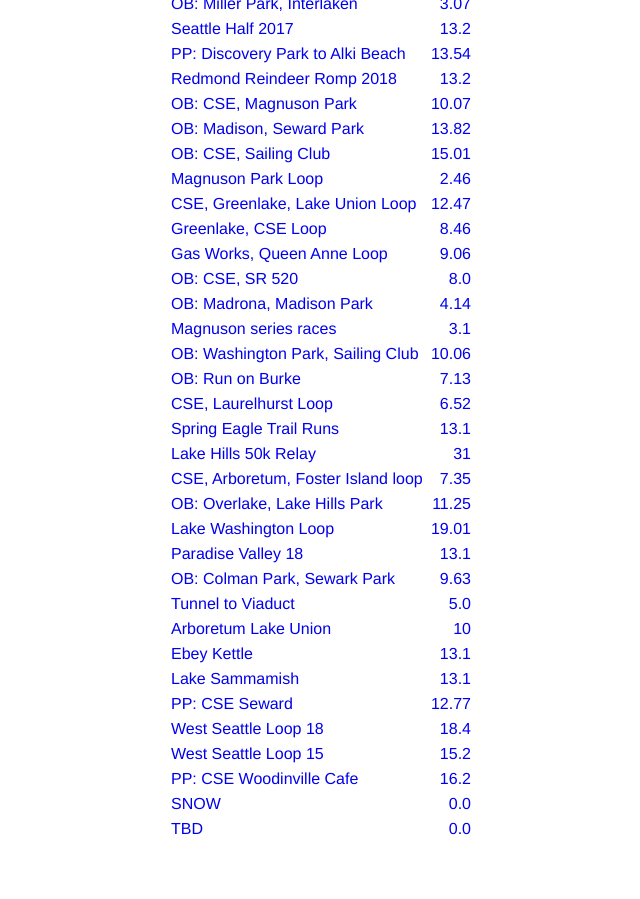
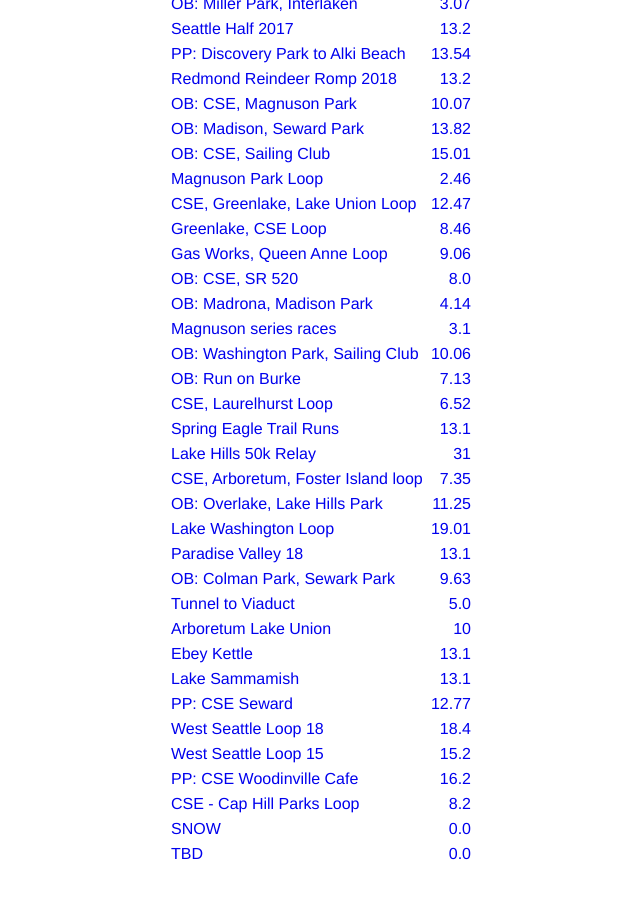
Before and after one commit to raceconditionrunning/raceconditionrunning.github.io, a Jekyll site: the page built from routes.html, in a window 1280 px wide and 900 px high, scrolled down 1109 px. Shown: the whole window, without its empty margins (164-804 px from the left). Built offline with Jekyll 4.4.1, drawn with Linux system fonts in a browser that asks for light colours; before the commit the page ends 1984 px from its top, so only the background shows below that.

Commit message:
add a version of ellis loop

```diff
--- a/_data/routes.yml
+++ b/_data/routes.yml
@@ -338,6 +338,11 @@ cse-woodinville-cafe:
   dist : 16.2
   map : "https://www.gmap-pedometer.com/?r=7376251"
 
+cse-cap-hill-parks-loop:
+  name: "CSE - Cap Hill Parks Loop"
+  dist: 8.2
+  map: "https://www.gmap-pedometer.com/?r=7377059"
+
 SNOW:
   name: "SNOW"
   dist: 0.00
```
